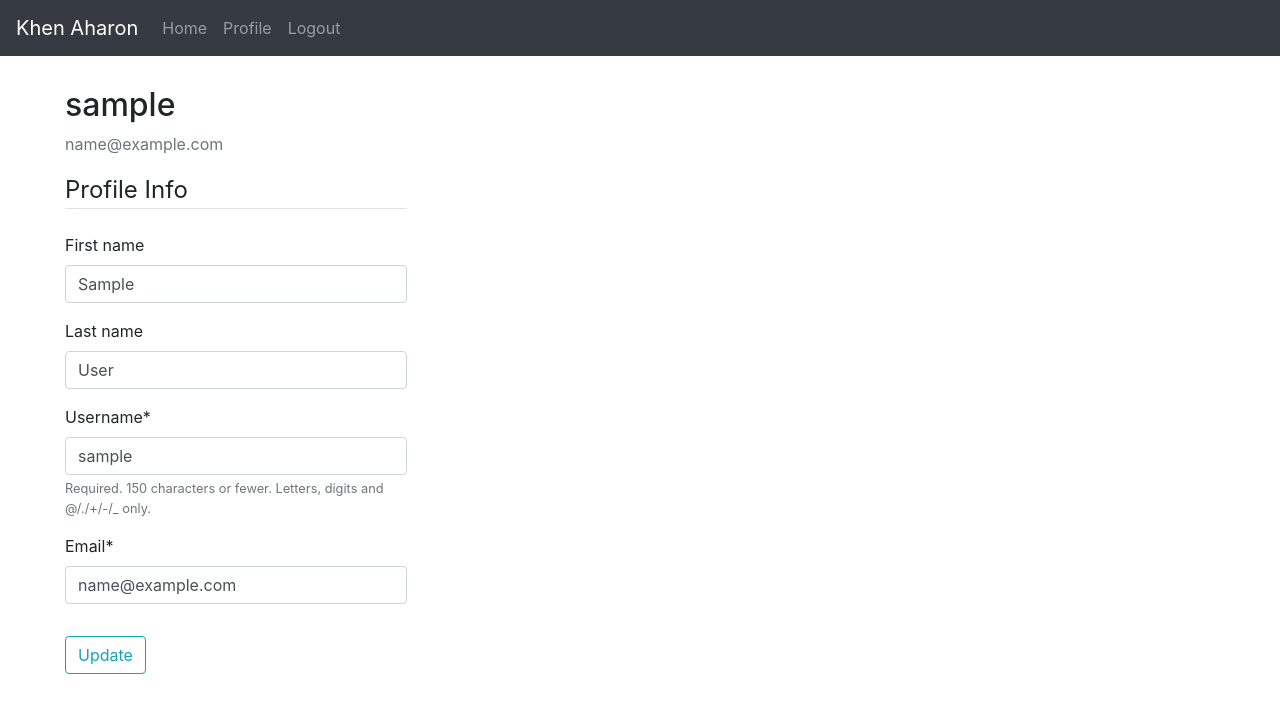
After one commit to KhenAharon/Restricted-Website-Django-MySQL, a Django app: page /profile/ in a window 1280 px wide. The commit adds this page. Shown: the top 713 px of the page. Run offline with Django 3.2, Linux system fonts and the light colour scheme; the visitor is signed in with stand-in values (Sample User, id 1); some libraries are stand-ins or nearby versions.

Commit message:
login and admin

```diff
--- a/mysite/urls.py
+++ b/mysite/urls.py
@@ -17,6 +17,11 @@ from django.conf.urls import url
 from django.contrib import admin
 from django.urls import path, include
 
+from django.contrib.auth import views as auth_views
+from django.conf import settings
+from django.conf.urls.static import static
+from register import views as register_views
+
 urlpatterns = [
     url(r'^admin/', admin.site.urls),
     path('', include('register.urls')),
--- a/register/admin.py
+++ b/register/admin.py
@@ -4,3 +4,6 @@ from __future__ import unicode_literals
 from django.contrib import admin
 
 # Register your models here.
+'''from .models import Profile
+admin.site.register(Profile)
+'''
--- a/register/forms.py
+++ b/register/forms.py
@@ -1,6 +1,7 @@
 from django import forms
 from django.contrib.auth.models import User
 from django.contrib.auth.forms import UserCreationForm
+from .models import Profile
 
 
 class UserRegisterForm(UserCreationForm):
@@ -11,3 +12,17 @@ class UserRegisterForm(UserCreationForm):
     class Meta:
         model = User
         fields = ['first_name', 'last_name', 'username', 'email', 'password1', 'password2']
+
+
+class UserUpdateForm(forms.ModelForm):
+    email = forms.EmailField()
+
+    class Meta:
+        model = User
+        fields = ['first_name', 'last_name', 'username', 'email']
+
+
+class ProfileUpdateForm(forms.ModelForm):
+    class Meta:
+        model = Profile
+        fields = ['image']
--- a/register/templates/base.html
+++ b/register/templates/base.html
@@ -22,22 +22,27 @@
           <li class="nav-item">
             <a class="nav-link" href="{% url 'home' %}">Home <span class="sr-only">(current)</span></a>
           </li>
+          {% if user.is_authenticated %}
           <li class="nav-item">
-            <a class="nav-link" href="{% url 'about' %}">About</a>
+            <a class="nav-link" href="{% url 'profile' %}">Profile</a>
           </li>
+          <li class="nav-item">
+            <a class="nav-link" href="{% url 'logout' %}">Logout</a>
+          </li>
+          {% else %}
           <li class="nav-item">
             <a class="nav-link" href="{% url 'login' %}">Login</a>
           </li>
           <li class="nav-item">
-            <a class="nav-link" href="{% url 'logout' %}">Logout</a>
+            <a class="nav-link" href="{% url 'register' %}">Register</a>
           </li>
+          {% endif %}
         </ul>
       </div>
   </nav>
     <main role="main" class="container">
       <div class="row">
         <div class="col-sm-4">
-
           {% if messages %}
             {% for message in messages %}
               <div class="alert alert-{{ message.tags }}">
@@ -47,10 +52,14 @@
           {% endif %}
         </div>
       </div>
-      <div class="row">
-        {% block content %}{% endblock %}
+
+    </main>
+		<div class="row">
+				{% block unstyled_content %} {% endblock %}
+        <div class="col-sm-4" style="padding-left: 80px; padding-top: 30px;">
+        	    {% block content %}{% endblock %}
+        </div>
       </div>
-    </main>
     <!-- Optional JavaScript -->
     <!-- jQuery first, then Popper.js, then Bootstrap JS -->
     <script src="https://code.jquery.com/jquery-3.3.1.slim.min.js" integrity="sha384-q8i/X+965DzO0rT7abK41JStQIAqVgRVzpbzo5smXKp4YfRvH+8abtTE1Pi6jizo" crossorigin="anonymous"></script>
--- a/register/templates/home.html
+++ b/register/templates/home.html
@@ -2,14 +2,14 @@
 {% load staticfiles %}
 
 
-{% block content %}
+{% block unstyled_content %}
 
 <div class="container">
   <div class="row">
     <div class="col-sm-4">
         <div class="container-fluid ">
             <br>
-            Welcome, {{ users.username }}!
+            Welcome, {{ user }}!
            <img src='{% static "cat.png" %}' class="img-thumbnail img-fluid"/>
         </div>
     </div>
--- /dev/null
+++ b/register/templates/profile.html
@@ -0,0 +1,23 @@
+{% extends "base.html" %}
+{% load crispy_forms_tags %}
+{% block content %}
+    <div class="content-section">
+      <div class="media">
+        <!--<img class="rounded-circle account-img" src="{{ user.profile.image.url }}">-->
+        <div class="media-body">
+          <h2 class="account-heading">{{ user.username }}</h2>
+          <p class="text-secondary">{{ user.email }}</p>
+        </div>
+      </div>
+      <form method="POST" enctype="multipart/form-data">
+          {% csrf_token %}
+          <fieldset class="form-group">
+              <legend class="border-bottom mb-4">Profile Info</legend>
+              {{ u_form|crispy }}
+          </fieldset>
+          <div class="form-group">
+              <button class="btn btn-outline-info" type="submit">Update</button>
+          </div>
+      </form>
+    </div>
+{% endblock content %}
--- a/register/templates/register.html
+++ b/register/templates/register.html
@@ -18,7 +18,7 @@
     </form>
     <div class="border-top pt-3">
         <small class="text-muted">
-            Already Signed Up? <a class="ml-2" href="#">Login</a>
+            Already Signed Up? <a class="ml-2" href="{% url 'login' %}">Login</a>
         </small>
     </div>
 </div>
--- a/register/urls.py
+++ b/register/urls.py
@@ -7,6 +7,7 @@ urlpatterns = [
     path('welcome/', views.home, name='welcome'),
     path('about/', views.about, name='about'),
     path('register/', views.register, name='register'),
-    path('login/', auth_views.LoginView.as_view(template_name='register/login.html'), name='login'),
-    path('logout/', auth_views.LogoutView.as_view(template_name='register/logout.html'), name='logout'),
+    path('login/', auth_views.LoginView.as_view(template_name='login.html'), name='login'),
+    path('logout/', auth_views.LogoutView.as_view(template_name='logout.html'), name='logout'),
+    path('profile/', views.profile, name='profile'),
 ]
--- a/register/views.py
+++ b/register/views.py
@@ -1,8 +1,9 @@
 from __future__ import unicode_literals
 from django.shortcuts import render, redirect
 from django.contrib import messages
-from .forms import UserRegisterForm
+from .forms import UserRegisterForm, UserUpdateForm, ProfileUpdateForm
 from django.contrib.auth.models import User
+from django.contrib.auth.decorators import login_required
 
 
 def home(request):
@@ -22,8 +23,27 @@ def register(request):
         if form.is_valid():
             form.save()
             username = form.cleaned_data.get('username')
-            messages.success(request, f'Account created for {username}!')
-            return redirect('home')
+            messages.success(request, f'Account created for {username}! Please login.')
+            return redirect('login')
     else:
         form = UserRegisterForm()
     return render(request, 'register.html', {'form': form})
+
+
+@login_required
+def profile(request):
+    if request.method == 'POST':
+        u_form = UserUpdateForm(request.POST, instance=request.user)
+        if u_form.is_valid():
+            u_form.save()
+            messages.success(request, f'Your account has been updated!')
+            return redirect('profile')
+
+    else:
+        u_form = UserUpdateForm(instance=request.user)
+
+    context = {
+        'u_form': u_form
+    }
+
+    return render(request, 'profile.html', context)
```
Also changed, not shown: mysite/settings.py (+8 -0 lines), register/models.py (+8 -0 lines), register/templates/login.html (+24 -2 lines), register/templates/logout.html (+9 -6 lines), register/migrations/0002_profile.py (added).
